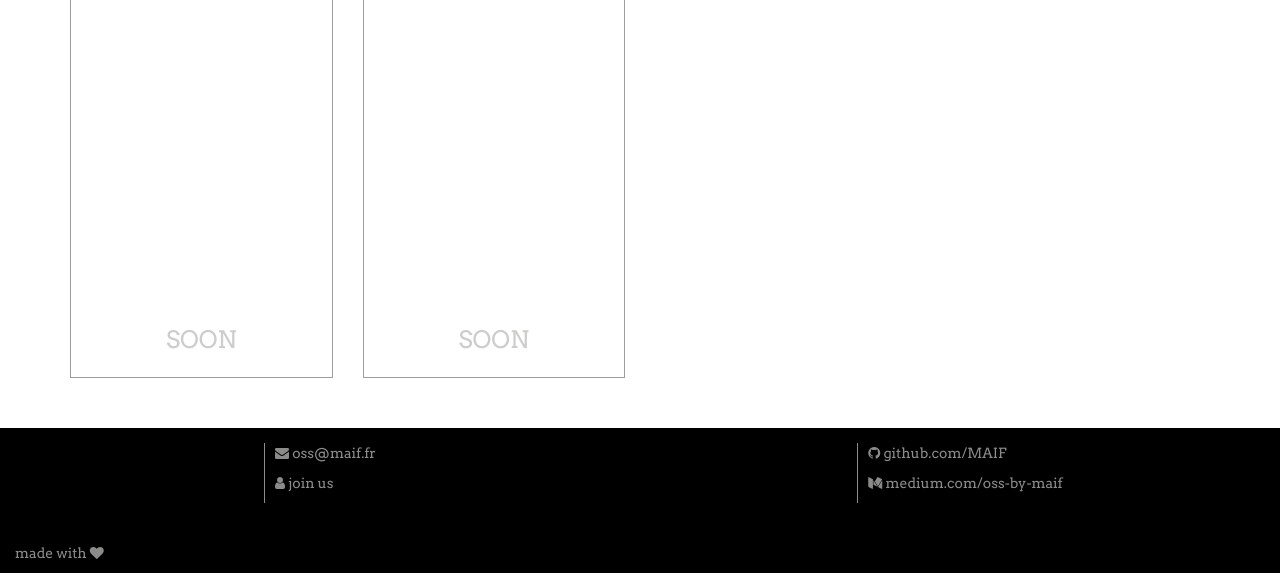
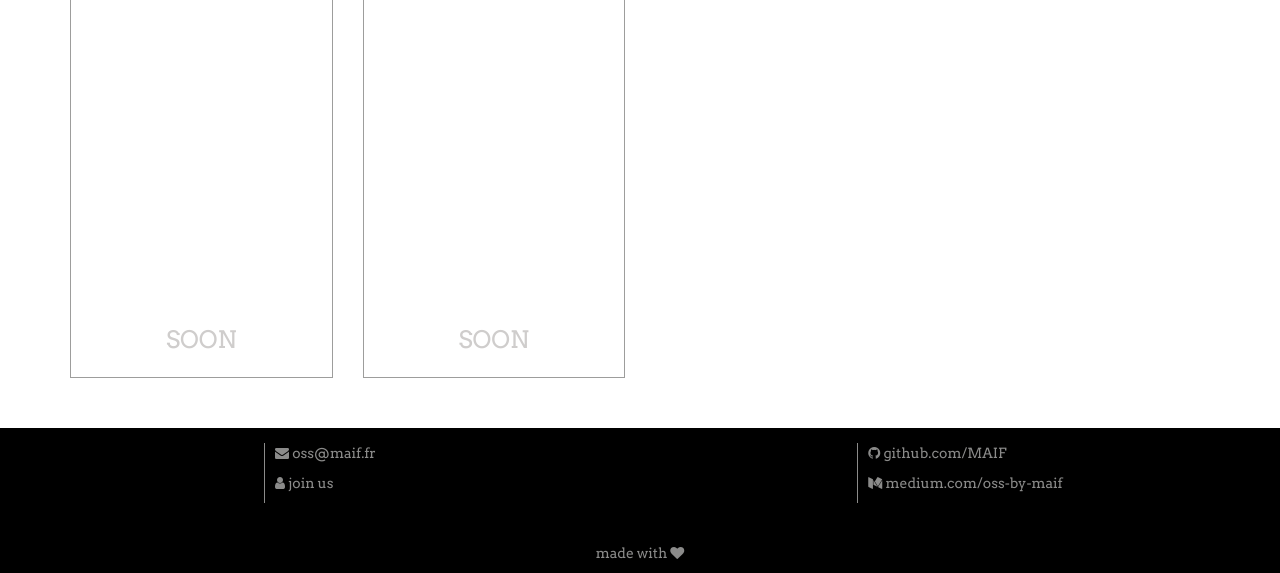
Before and after one commit to MAIF/maif.github.io, a plain HTML site: page index.html in a window 1280 px wide. Shown: the part 942-1515 px from the top of the page. Drawn offline with nearby package versions, Linux system fonts and the light colour scheme.

Commit message:
center the love <3

```diff
--- a/css/style.css
+++ b/css/style.css
@@ -101,10 +101,6 @@ body {
   color: #8B8B8A;
 }
 
-.link-center {
-  text-align: center;
-  margin-top: 40px;
-}
 
 .repo {
   border-radius: 50%;
@@ -134,6 +130,11 @@ footer .fa-github {
 
 footer .link{
   text-align: left;
+}
+
+footer .link-center {
+  text-align: center;
+  margin-top: 40px;
 }
 
 .footer-content {
```
